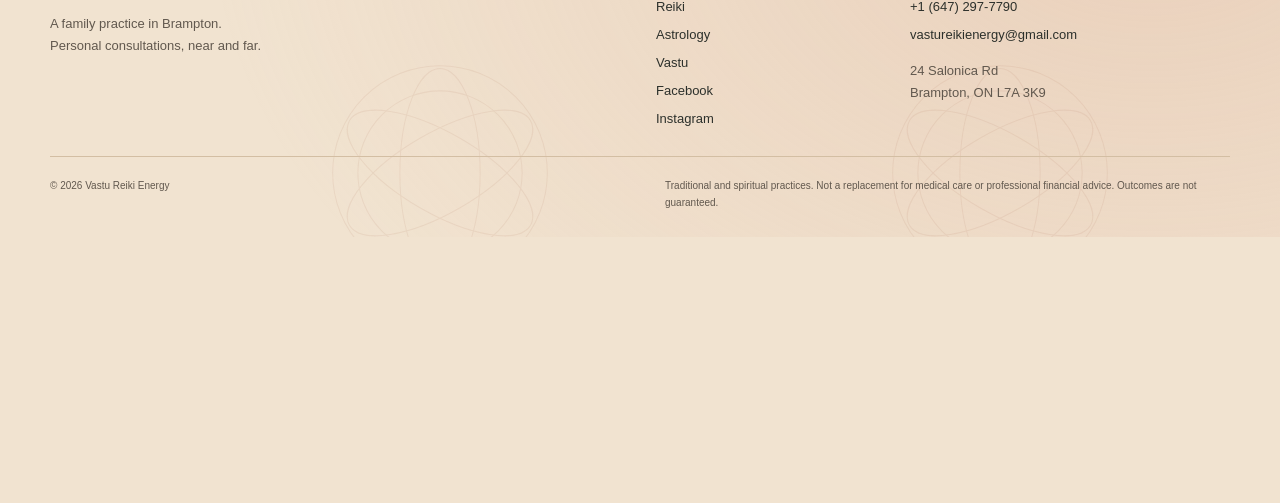
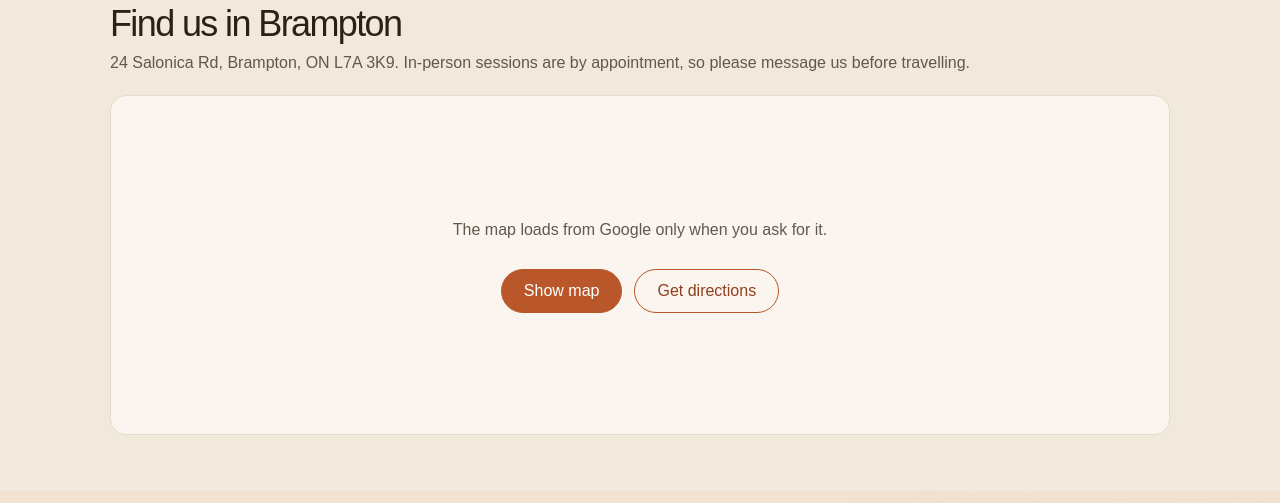
Before and after one commit to panchalbhavesh/vastu-reiki-energy-site, a plain HTML site: page index.html in a window 1280 px wide. Shown: the part 3577-4080 px from the top of the page. Before the commit the page ends 3814 px from the top, so only its background shows below. Drawn offline with Linux system fonts and the light colour scheme.

Commit message:
Add click-to-load Google map and directions link
Co-Authored-By: Claude Sonnet 5.5 <noreply@anthropic.com>
Claude-Session: https://claude.ai/code/session_0168AArhC64aWz71FSDGB5xk

```diff
--- a/index.html
+++ b/index.html
@@ -21,7 +21,7 @@
 <link rel="stylesheet" href="site.css">
 <script src="site.js" defer>
 </script>
-<script type="application/ld+json">{"@context": "https://schema.org", "@type": "ProfessionalService", "@id": "https://www.vastureikienergy.com/#business", "name": "Vastu Reiki Energy", "url": "https://www.vastureikienergy.com/", "logo": "https://www.vastureikienergy.com/images/logo.png", "telephone": "+1-647-297-7790", "email": "vastureikienergy@gmail.com", "address": {"@type": "PostalAddress", "streetAddress": "24 Salonica Rd", "addressLocality": "Brampton", "addressRegion": "ON", "postalCode": "L7A 3K9", "addressCountry": "CA"}, "areaServed": ["Canada", "India"], "sameAs": ["https://www.facebook.com/vastureikienergy", "https://www.instagram.com/vastureikienergy"], "employee": [{"@type": "Person", "name": "Pulkit Pandya", "jobTitle": "Vastu & Reiki Grand Master"}, {"@type": "Person", "name": "Neelam Pandya", "jobTitle": "Vedic astrologer and Vastu consultant"}]}</script>
+<script type="application/ld+json">{"@context": "https://schema.org", "@type": "ProfessionalService", "@id": "https://www.vastureikienergy.com/#business", "name": "Vastu Reiki Energy", "url": "https://www.vastureikienergy.com/", "logo": "https://www.vastureikienergy.com/images/logo.png", "telephone": "+1-647-297-7790", "email": "vastureikienergy@gmail.com", "address": {"@type": "PostalAddress", "streetAddress": "24 Salonica Rd", "addressLocality": "Brampton", "addressRegion": "ON", "postalCode": "L7A 3K9", "addressCountry": "CA"}, "areaServed": ["Canada", "India"], "hasMap": "https://maps.google.com/maps?q=24+Salonica+Rd,+Brampton,+ON+L7A+3K9", "sameAs": ["https://www.facebook.com/vastureikienergy", "https://www.instagram.com/vastureikienergy"], "employee": [{"@type": "Person", "name": "Pulkit Pandya", "jobTitle": "Vastu & Reiki Grand Master"}, {"@type": "Person", "name": "Neelam Pandya", "jobTitle": "Vedic astrologer and Vastu consultant"}]}</script>
 <link rel="stylesheet" href="modern-compact.css">
 </head>
 <body class="theme-home">
@@ -244,6 +244,14 @@
 </div>
 </div>
 </section>
+<section id="find-us" aria-labelledby="find-us-h" style="padding:56px 0;background:#F1E9DB;color:#2A2118">
+<style>#find-us .fu{max-width:1100px;margin:0 auto;padding:0 20px}#find-us h2{margin:0 0 8px;font-size:clamp(26px,4vw,36px)}#find-us p{margin:0 0 20px;line-height:1.55}#find-us .fu-map{position:relative;min-height:340px;border-radius:16px;overflow:hidden;background:#FAF6EF;border:1px solid #E6DCCB;display:flex;align-items:center;justify-content:center;text-align:center;padding:20px}#find-us iframe{position:absolute;inset:0;width:100%;height:100%;border:0}#find-us .fu-btn{display:inline-block;margin:6px 6px 0;padding:12px 22px;border-radius:999px;font:600 15px/1.2 inherit;border:1.5px solid #B9572B;background:#B9572B;color:#fff;cursor:pointer;text-decoration:none}#find-us .fu-btn.alt{background:transparent;color:#8F3F1D}#find-us .fu-note{font-size:13px;margin:12px 0 0}</style>
+<div class="fu"><h2 id="find-us-h">Find us in Brampton</h2>
+<p>24 Salonica Rd, Brampton, ON L7A 3K9. In-person sessions are by appointment, so please message us before travelling.</p>
+<div class="fu-map" data-src="https://maps.google.com/maps?q=24+Salonica+Rd,+Brampton,+ON+L7A+3K9&amp;output=embed"><div><p>The map loads from Google only when you ask for it.</p><button type="button" class="fu-btn" data-map>Show map</button><a class="fu-btn alt" href="https://maps.google.com/maps?q=24+Salonica+Rd,+Brampton,+ON+L7A+3K9" target="_blank" rel="noopener">Get directions</a></div></div>
+</div>
+<script>document.querySelectorAll('#find-us [data-map]').forEach(function(b){b.addEventListener('click',function(){var m=b.closest('.fu-map'),f=document.createElement('iframe');f.src=m.dataset.src;f.title='Map of Vastu Reiki Energy, 24 Salonica Rd, Brampton';f.loading='lazy';f.referrerPolicy='no-referrer-when-downgrade';m.innerHTML='';m.appendChild(f);});});</script>
+</section>
 </main>
 <footer>
 <div class="shell footer-grid">
```
